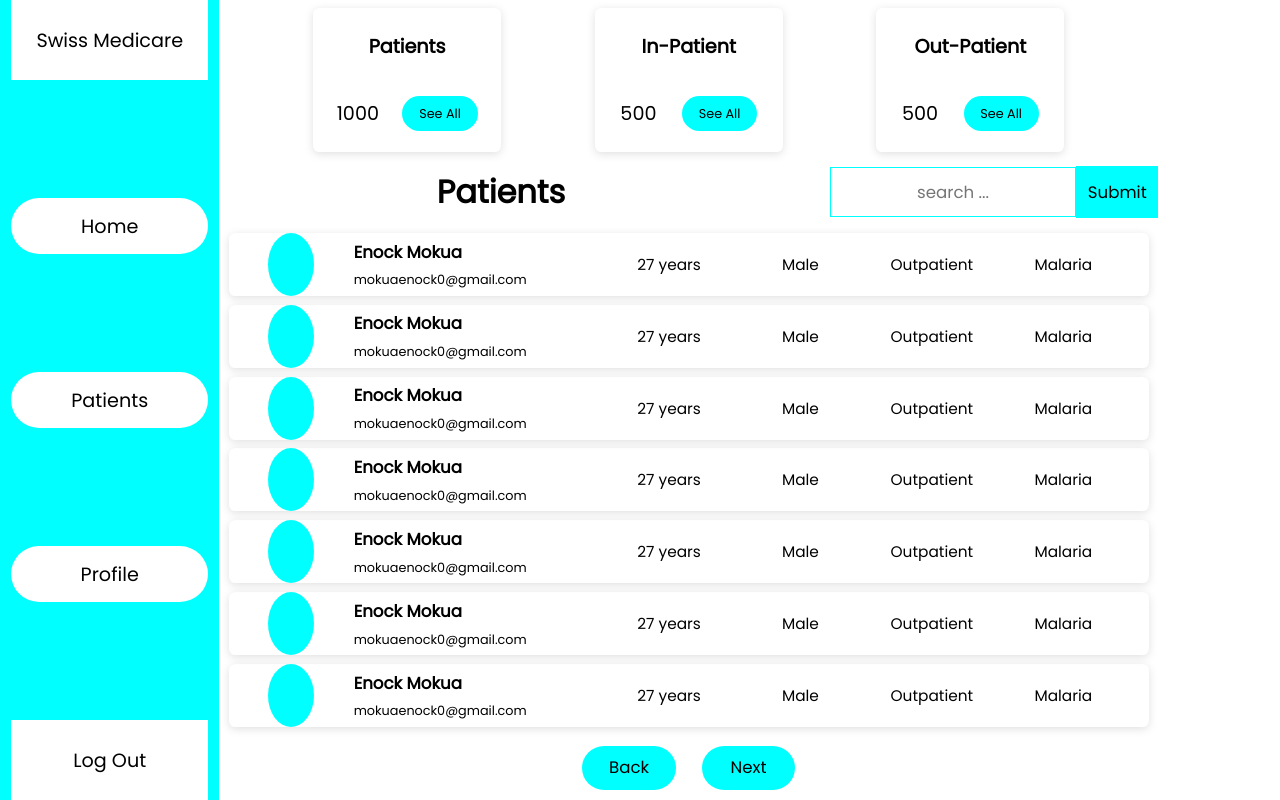
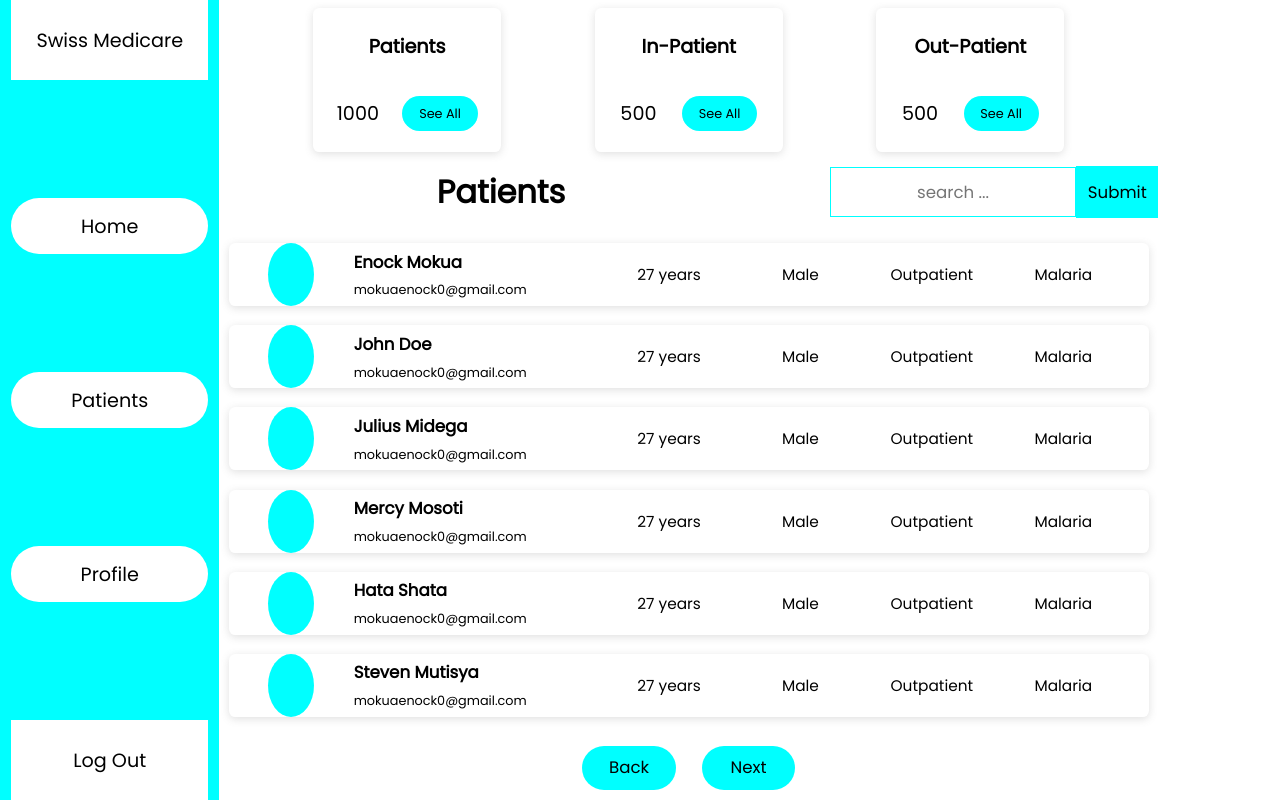
Before and after one commit to MokuaEnock/swiss, a React (Create React App) app: page /doctor in a window 1280 px wide. Built offline with nearby package versions, Linux system fonts and the light colour scheme.

Commit message:
map patinets data

```diff
--- a/src/App.js
+++ b/src/App.js
@@ -10,7 +10,7 @@ function App() {
     <BrowserRouter>
       <Routes>
         <Route path="/doctor" element={<Doctor />} />
-        <Route path="/patient" element={Patient} />
+        <Route path="/patient" element={<Patient />} />
       </Routes>
     </BrowserRouter>
   );
--- a/src/pages/doctor.js
+++ b/src/pages/doctor.js
@@ -4,6 +4,24 @@ import { Patientsdata } from "../data";
 export default function Doctor() {
   let navigate = useNavigate();
   console.log(Patientsdata);
+
+  let patients = Patientsdata.map((e) => {
+    return (
+      <li className="doctor-patient" key={e.id}>
+        <span className="doctor-item-image"></span>
+        <span className="doctor-item-contact">
+          <h4>{e.name}</h4>
+          <p>mokuaenock0@gmail.com</p>
+        </span>
+        <span className="doctor-item-age">27 years</span>
+        <span className="doctor-item-sex">Male</span>
+        <span className="doctor-item-type">Outpatient</span>
+        <span className="doctor-item-disease">Malaria</span>
+      </li>
+    );
+  });
+
+  console.log(patients);
 
   return (
     <main id="doctor">
@@ -51,86 +69,7 @@ export default function Doctor() {
             </form>
           </span>
 
-          <ul className="doctor-list">
-            <li className="doctor-patient">
-              <span className="doctor-item-image"></span>
-              <span className="doctor-item-contact">
-                <h4>Enock Mokua</h4>
-                <p>mokuaenock0@gmail.com</p>
-              </span>
-              <span className="doctor-item-age">27 years</span>
-              <span className="doctor-item-sex">Male</span>
-              <span className="doctor-item-type">Outpatient</span>
-              <span className="doctor-item-disease">Malaria</span>
-            </li>
-
-            <li className="doctor-patient">
-              <span className="doctor-item-image"></span>
-              <span className="doctor-item-contact">
-                <h4>Enock Mokua</h4>
-                <p>mokuaenock0@gmail.com</p>
-              </span>
-              <span className="doctor-item-age">27 years</span>
-              <span className="doctor-item-sex">Male</span>
-              <span className="doctor-item-type">Outpatient</span>
-              <span className="doctor-item-disease">Malaria</span>
-            </li>
-            <li className="doctor-patient">
-              <span className="doctor-item-image"></span>
-              <span className="doctor-item-contact">
-                <h4>Enock Mokua</h4>
-                <p>mokuaenock0@gmail.com</p>
-              </span>
-              <span className="doctor-item-age">27 years</span>
-              <span className="doctor-item-sex">Male</span>
-              <span className="doctor-item-type">Outpatient</span>
-              <span className="doctor-item-disease">Malaria</span>
-            </li>
-            <li className="doctor-patient">
-              <span className="doctor-item-image"></span>
-              <span className="doctor-item-contact">
-                <h4>Enock Mokua</h4>
-                <p>mokuaenock0@gmail.com</p>
-              </span>
-              <span className="doctor-item-age">27 years</span>
-              <span className="doctor-item-sex">Male</span>
-              <span className="doctor-item-type">Outpatient</span>
-              <span className="doctor-item-disease">Malaria</span>
-            </li>
-            <li className="doctor-patient">
-              <span className="doctor-item-image"></span>
-              <span className="doctor-item-contact">
-                <h4>Enock Mokua</h4>
-                <p>mokuaenock0@gmail.com</p>
-              </span>
-              <span className="doctor-item-age">27 years</span>
-              <span className="doctor-item-sex">Male</span>
-              <span className="doctor-item-type">Outpatient</span>
-              <span className="doctor-item-disease">Malaria</span>
-            </li>
-            <li className="doctor-patient">
-              <span className="doctor-item-image"></span>
-              <span className="doctor-item-contact">
-                <h4>Enock Mokua</h4>
-                <p>mokuaenock0@gmail.com</p>
-              </span>
-              <span className="doctor-item-age">27 years</span>
-              <span className="doctor-item-sex">Male</span>
-              <span className="doctor-item-type">Outpatient</span>
-              <span className="doctor-item-disease">Malaria</span>
-            </li>
-            <li className="doctor-patient">
-              <span className="doctor-item-image"></span>
-              <span className="doctor-item-contact">
-                <h4>Enock Mokua</h4>
-                <p>mokuaenock0@gmail.com</p>
-              </span>
-              <span className="doctor-item-age">27 years</span>
-              <span className="doctor-item-sex">Male</span>
-              <span className="doctor-item-type">Outpatient</span>
-              <span className="doctor-item-disease">Malaria</span>
-            </li>
-          </ul>
+          <ul className="doctor-list">{patients}</ul>
 
           <div id="doctor-list-footer">
             <button id="doctor-back" className="doctor-nav">
```
